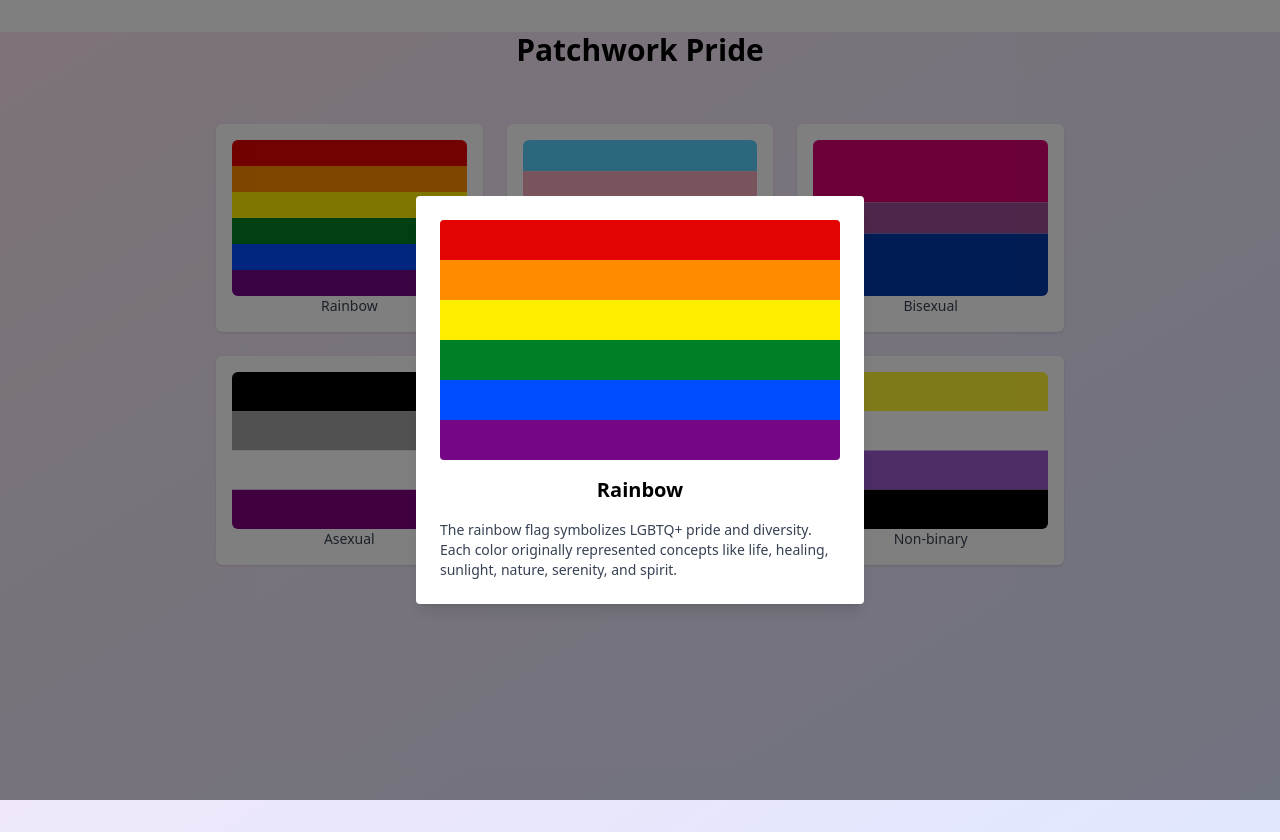
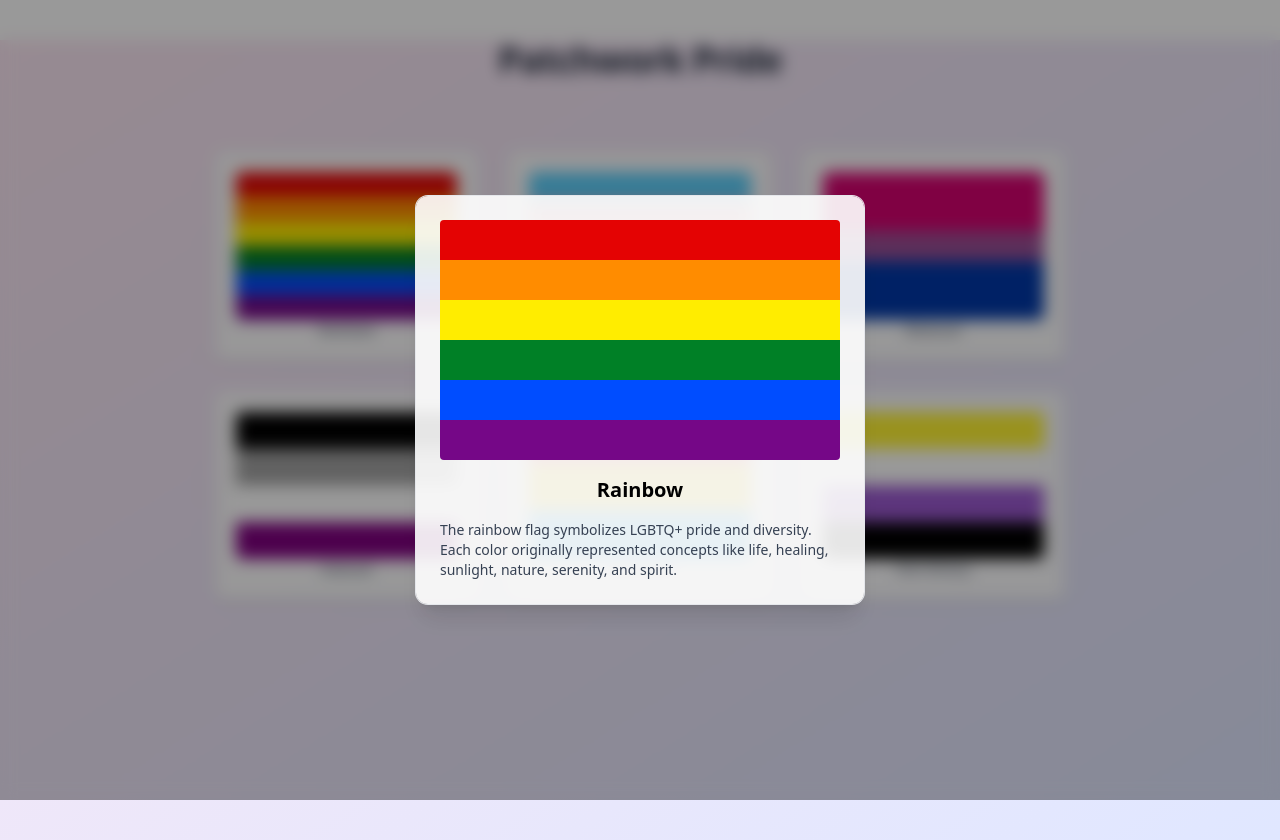
Before and after one commit to Stephen-Hearthware/patchwork-pride, a React (Vite) app: page / in a window 1280 px wide. Both pictures are taken after a click on the element "Rainbow". Built offline with nearby package versions, Linux system fonts and the light colour scheme.

Commit message:
style: polish UI details

```diff
--- a/src/App.tsx
+++ b/src/App.tsx
@@ -5,7 +5,9 @@ function App() {
   return (
     <div className="min-h-screen bg-gradient-to-br from-pink-100 to-indigo-100">
       <header>
-        <h1 className="mt-8 mb-6 text-center text-3xl font-bold">Patchwork Pride</h1>
+        <h1 className="mt-10 mb-8 text-center text-4xl font-extrabold tracking-tight text-gray-800">
+          Patchwork Pride
+        </h1>
       </header>
       <main>
         <FlagGrid />
--- a/src/components/FlagCard.tsx
+++ b/src/components/FlagCard.tsx
@@ -9,7 +9,7 @@ interface FlagCardProps {
 function FlagCard({ name, image, onClick }: FlagCardProps) {
   return (
     <div
-      className="mx-auto w-full max-w-xs overflow-hidden rounded-md bg-white p-4 shadow transition-transform duration-200 hover:z-10 hover:scale-105"
+      className="mx-auto w-full max-w-xs overflow-hidden rounded-lg bg-white/90 p-5 shadow-md ring-1 ring-gray-200 transition-transform duration-200 hover:z-10 hover:scale-105 hover:shadow-lg"
       onClick={onClick}
     >
       <img
--- a/src/components/FlagGrid.tsx
+++ b/src/components/FlagGrid.tsx
@@ -20,7 +20,7 @@ function FlagGrid() {
 
   return (
     <>
-      <div className="mx-auto grid max-w-4xl grid-cols-1 gap-6 px-6 py-8 md:grid-cols-2 lg:grid-cols-3">
+      <div className="mx-auto grid max-w-4xl grid-cols-1 gap-8 px-6 py-10 md:grid-cols-2 lg:grid-cols-3">
         {placeholderFlags.map((flag) => (
           <FlagCard
             key={flag.id}
--- a/src/components/FlagModal.tsx
+++ b/src/components/FlagModal.tsx
@@ -17,11 +17,11 @@ function FlagModal({ flag, description, onClose }: FlagModalProps) {
 
   return (
     <div
-      className="fixed inset-0 z-20 flex items-center justify-center bg-black/50"
+      className="fixed inset-0 z-20 flex items-center justify-center bg-black/40 backdrop-blur-sm"
       onClick={onClose}
     >
       <div
-        className="max-w-md space-y-4 rounded bg-white p-6 shadow-lg"
+        className="max-w-md space-y-4 rounded-xl bg-white/90 p-6 shadow-xl ring-1 ring-gray-200"
         onClick={(e) => e.stopPropagation()}
       >
         <img
```
